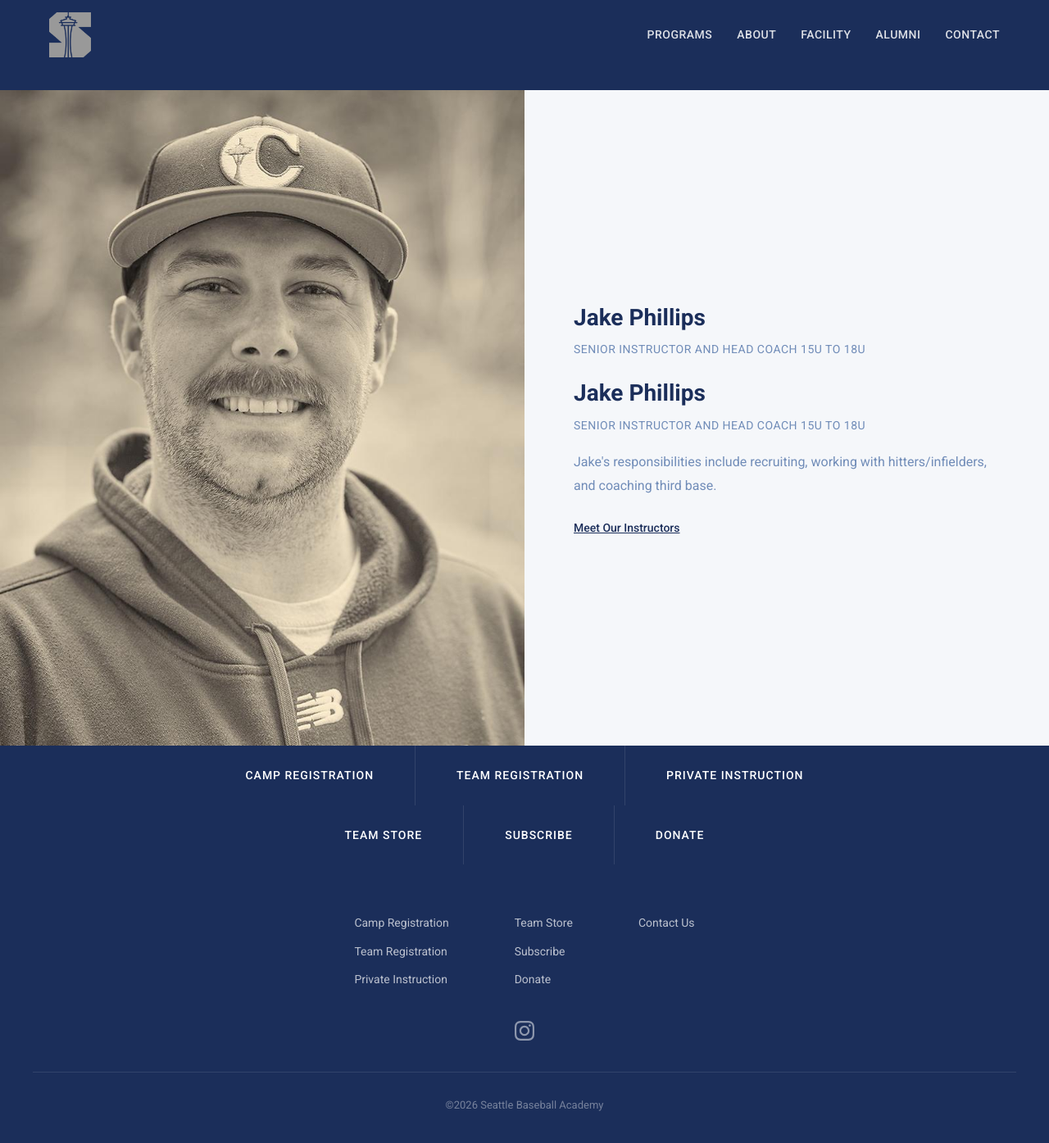
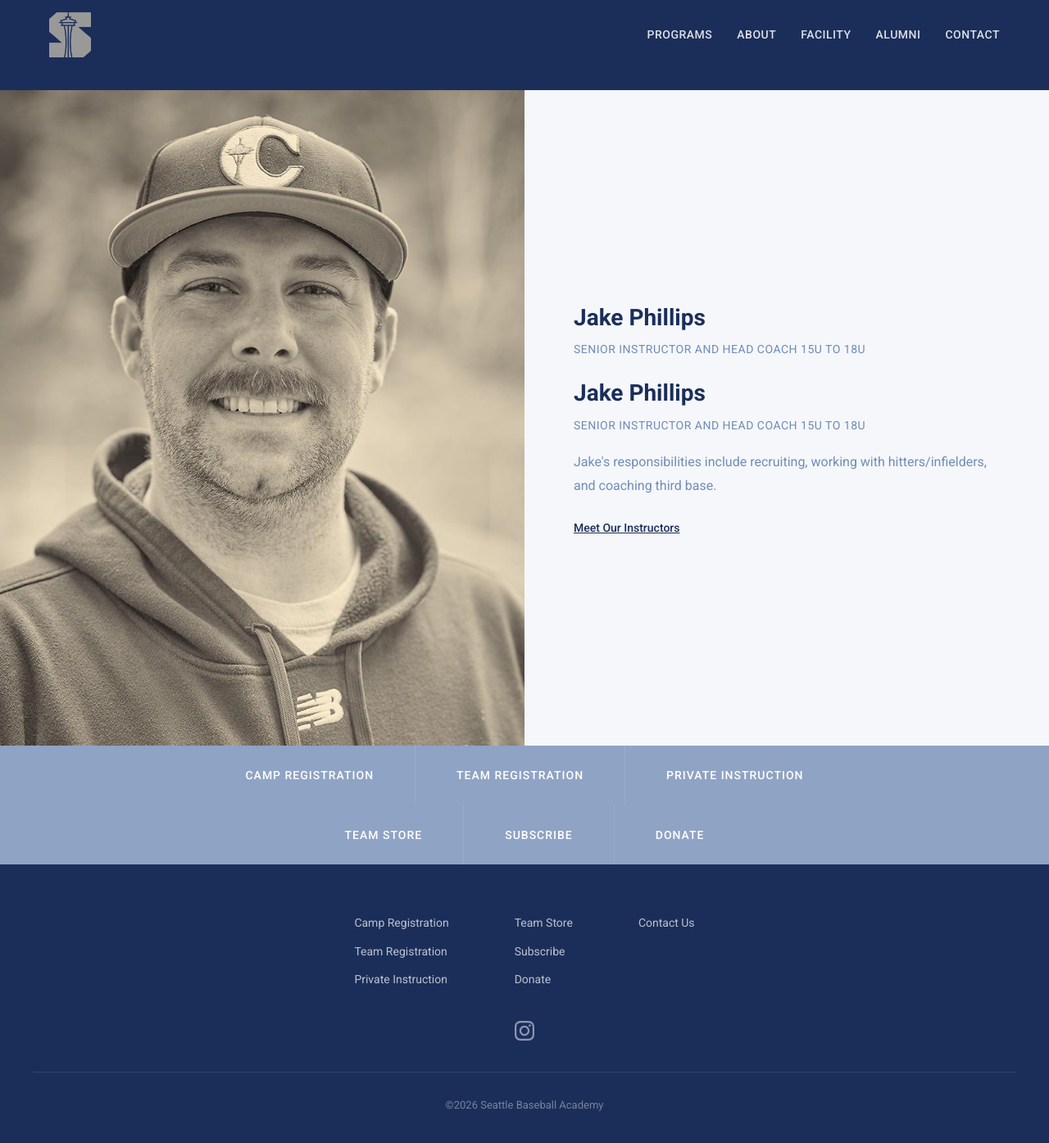
Before and after one commit to JohnLinari/SeattleBaseballClone, a Jekyll site: the page built from index.md, in a window 1280 px wide and 1400 px high, scrolled down 1194 px. Shown: the top 1395 px of the window at 82% size. Built offline with Jekyll 4.4.1, drawn with Linux system fonts in a browser that asks for light colours.

Commit message:
Update CTA color to #8fa3c4
Made-with: Cursor

```diff
--- a/assets/css/style.css
+++ b/assets/css/style.css
@@ -386,11 +386,11 @@ nav {
 .cta-links {
     display: flex;
     justify-content: center;
-    background: #1b2e5a;
+    background: #8fa3c4;
 }
 
 .cta-links.secondary {
-    background: #1b2e5a;
+    background: #8fa3c4;
 }
 
 .cta-links a {
```
